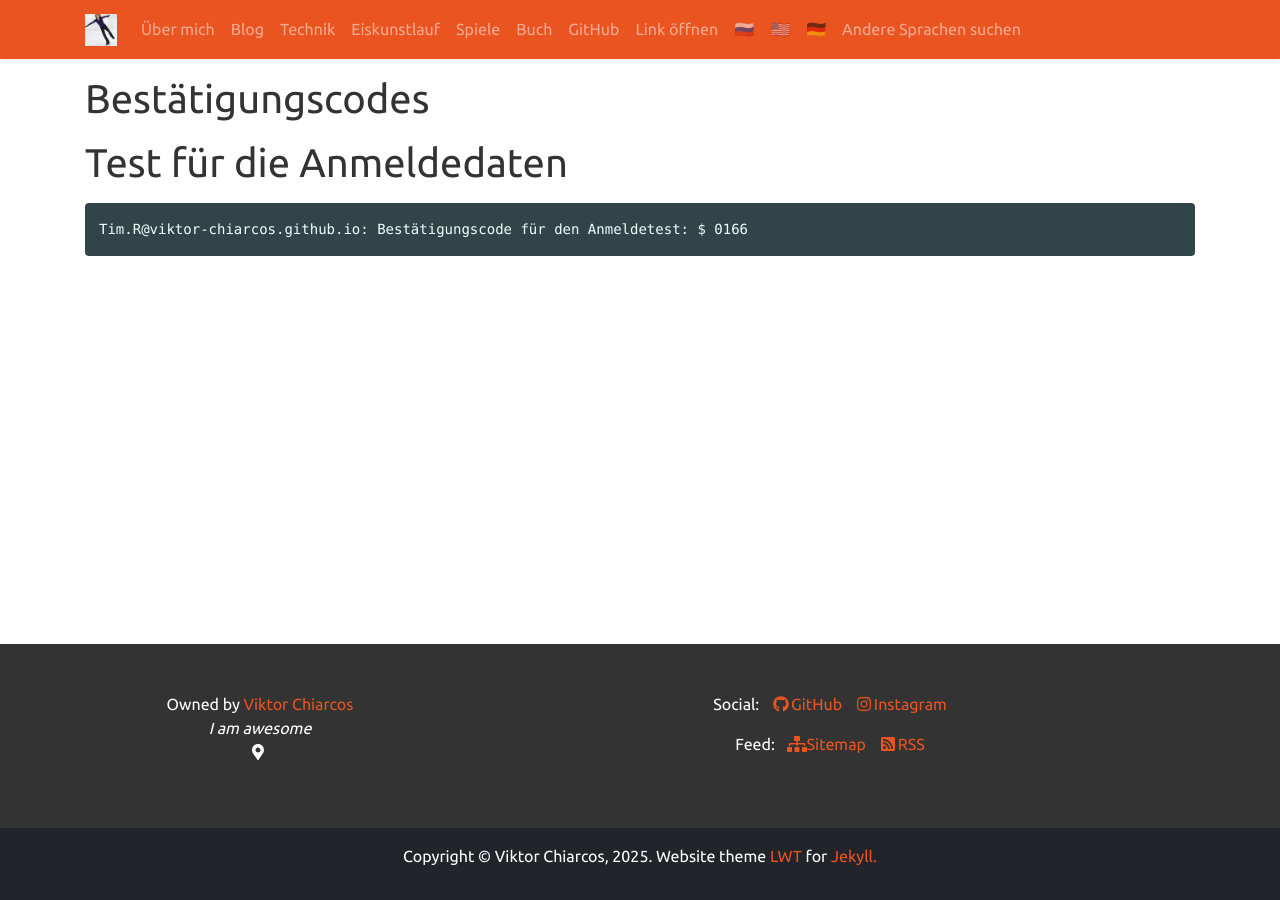
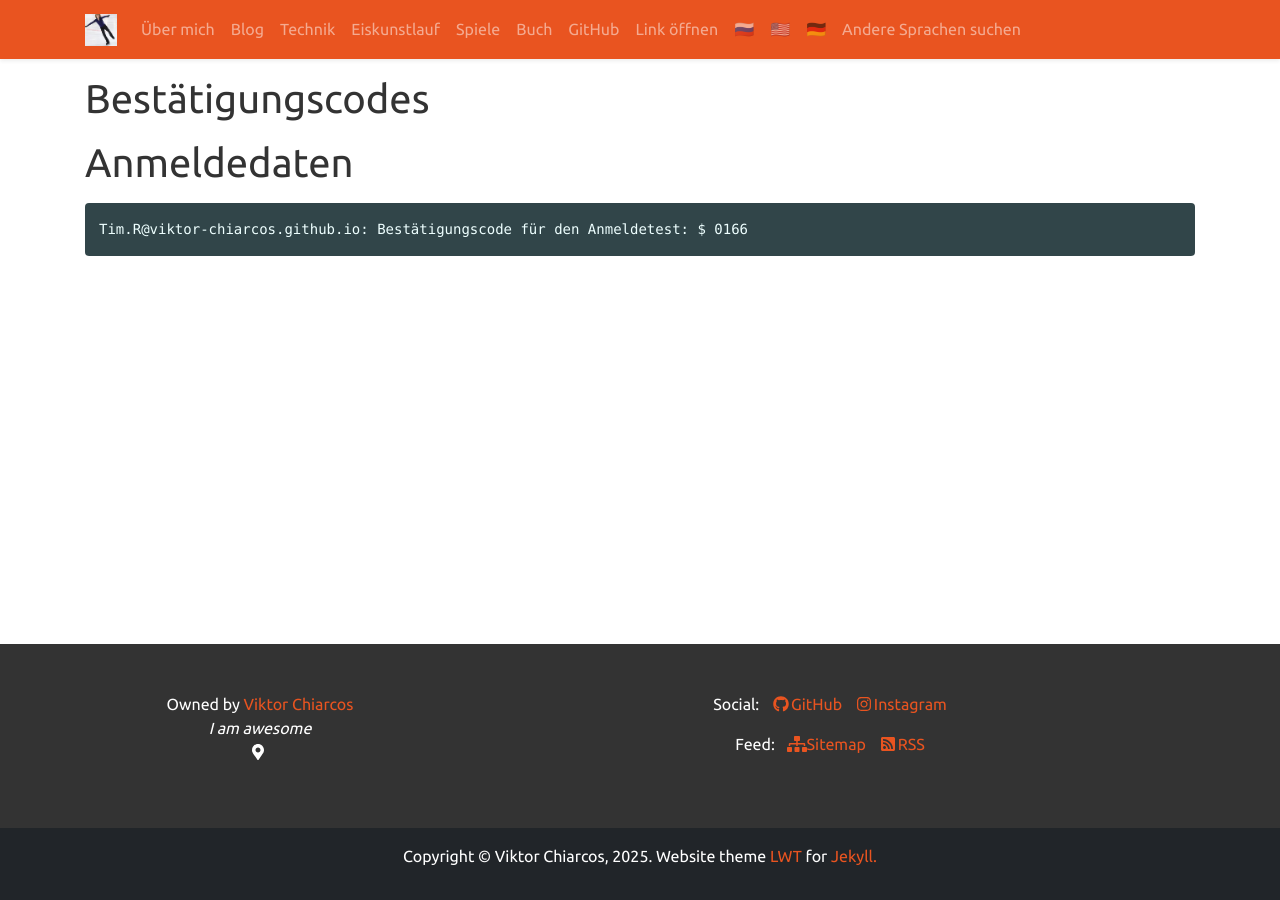
Before and after one commit to viktor-chiarcos/viktor-chiarcos.github.io, a Jekyll site: the page built from _pages/Unbekannter-Link/bestaetigungscodes/Tim.R.md, in a window 1280 px wide. Built offline with Jekyll 4.4.1, drawn with Linux system fonts in a browser that asks for light colours.

Commit message:
Update Tim.R.md

```diff
--- a/_pages/Unbekannter-Link/bestaetigungscodes/Tim.R.md
+++ b/_pages/Unbekannter-Link/bestaetigungscodes/Tim.R.md
@@ -4,6 +4,6 @@ title: "Bestätigungscodes"
 permalink: /open-link/bestaetigungscodes/Tim.R/
 ---
 
-# Test für die Anmeldedaten
+# Anmeldedaten
 
     Tim.R@viktor-chiarcos.github.io: Bestätigungscode für den Anmeldetest: $ 0166
```
